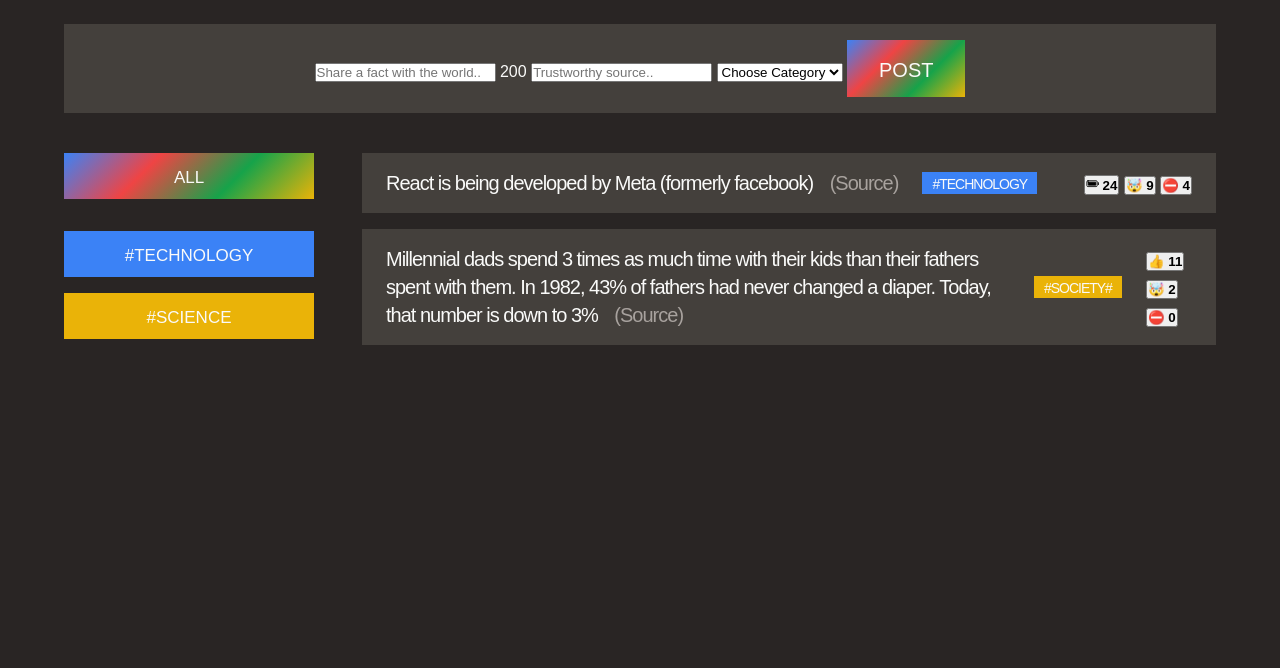
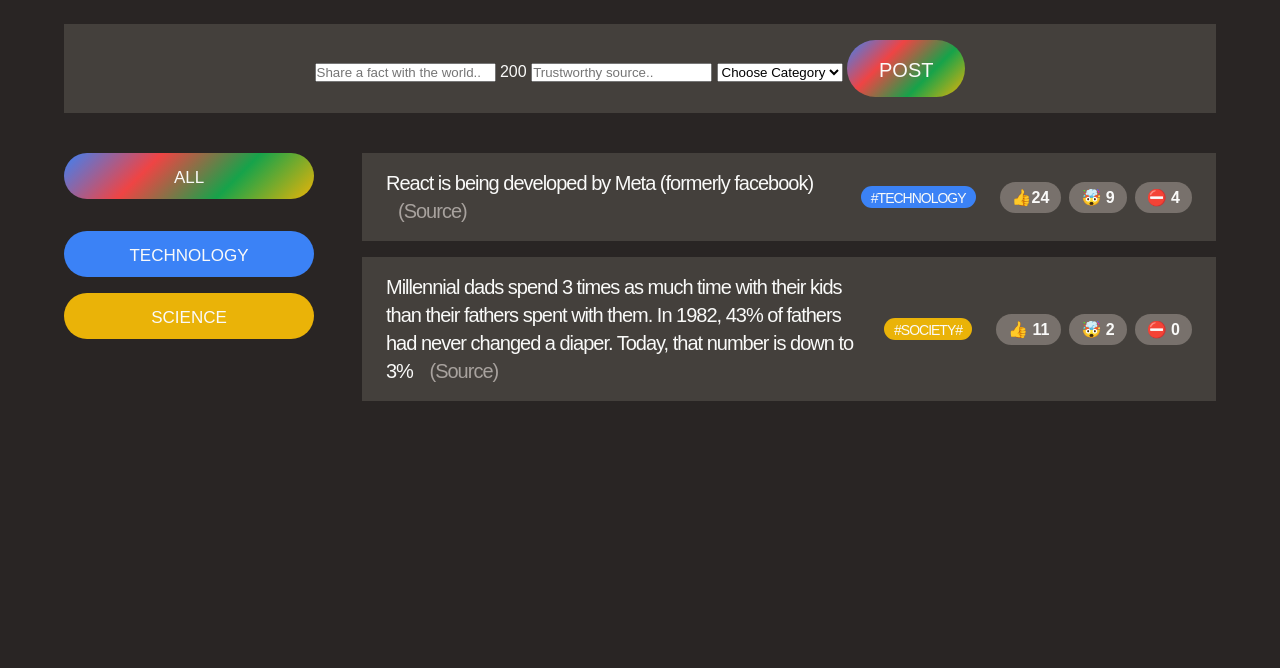
Before and after one commit to ahmadnajee/Today-I-Learned, a plain HTML site: page index.html in a window 1280 px wide. Shown: the part 132-800 px from the top of the page. Drawn offline with nearby package versions, Linux system fonts and the light colour scheme; a web font is replaced by a local one.

Commit message:
styling the vote buttons

```diff
--- a/index.html
+++ b/index.html
@@ -36,7 +36,7 @@
         <input type="text" placeholder="Trustworthy source.." />
         <select>
           <option value="">Choose Category</option>
-          <option value="technology">#Technology</option>
+          <option value="technology">Technology</option>
           <option value="science">Science</option>
           <option value="finance">Finance</option>
         </select>
@@ -53,7 +53,7 @@
                 class="btn btn-category"
                 style="background-color: #3b82f6"
               >
-                #Technology
+                Technology
               </button>
             </li>
             <li class="category">
@@ -61,7 +61,7 @@
                 class="btn btn-category"
                 style="background-color: #eab308"
               >
-                #Science
+                Science
               </button>
             </li>
           </ul>
@@ -82,12 +82,9 @@
                 >#Technology</span
               >
               <div class="vote-buttons">
-                <button>
-                  <ion-icon name="battery-full-outline"></ion-icon>
-                  <strong>24</strong>
-                </button>
-                <button>🤯 <strong>9</strong></button>
-                <button>⛔️ <strong>4</strong></button>
+                <button>👍24</button>
+                <button>🤯 9</button>
+                <button>⛔️ 4</button>
               </div>
             </li>
             <li class="fact">
@@ -106,9 +103,9 @@
                 >#society#</span
               >
               <div class="vote-buttons">
-                <button>👍 <strong>11</strong></button>
-                <button>🤯 <strong>2</strong></button>
-                <button>⛔️ <strong>0</strong></button>
+                <button>👍 11</button>
+                <button>🤯 2</button>
+                <button>⛔️ 0</button>
               </div>
             </li>
           </ul>
--- a/styles.css
+++ b/styles.css
@@ -71,11 +71,29 @@
   padding-top: 3px;
   padding-left: 10px;
   padding-right: 10px;
+  border-radius: 100px;
 }
 .vote-buttons {
   margin-left: auto;
+  flex-shrink: 0;
+  display: flex;
+  gap: 8px;
 }
-
+.vote-buttons button {
+  border: none;
+  background-color: #78716c;
+  font-size: 16px;
+  padding: 6px 12px;
+  border-radius: 100px;
+  color: inherit;
+  font-family: inherit;
+  font-weight: 600;
+  cursor: pointer;
+  transition: 0.3s;
+}
+.vote-buttons button:hover {
+  background-color: #292524;
+}
 ul {
   list-style: none;
 }
@@ -101,6 +119,8 @@
   padding: 16px 0 13px;
   background-image: linear-gradient(135deg, #3b82f6, #ef4444, #16a34a, #eab308);
   color: inherit;
+  border-radius: 100px;
+  cursor: pointer;
   transition: transform 0.3s ease;
 }
 .btn:hover {
```
